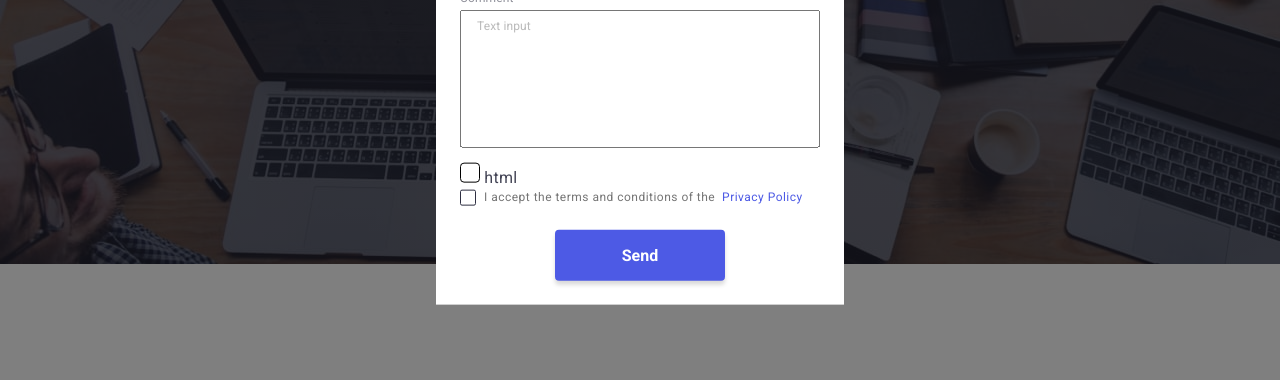
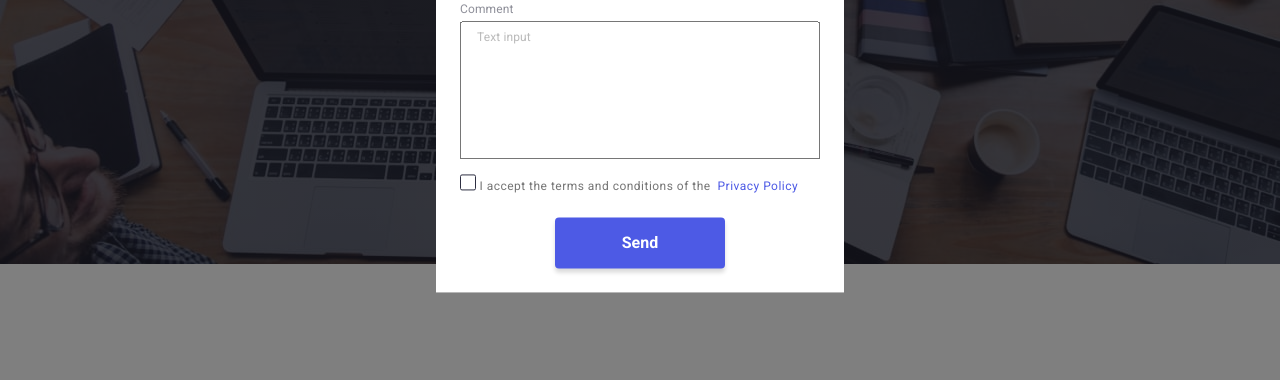
Before and after one commit to Tigwan/goit-markup-hw-06, a plain HTML site: page index.html in a window 1280 px wide. Both pictures are taken after a click on the button "Order Service". Shown: the part 408-788 px from the top of the page. Drawn offline with nearby package versions, Linux system fonts and the light colour scheme.

Commit message:
probnic 2

```diff
--- a/css/style.css
+++ b/css/style.css
@@ -813,26 +813,36 @@ overflow: hidden;
 }
 /* ============================================================================================ */
 /* Чекбокс от Репети */
+.lable{
+margin-bottom: 24px;
+  font-size: 12px;
+  line-height: 1.2;
+  letter-spacing: 0.04em;
+  color: #757575;
+}
+
 .checkbox {
   -webkit-appearance: none;
   -moz-appearance: none;
   appearance: none;
 
   position: absolute;
+
+
 }
 
 .icon {
   content: "";
   display: inline-block;
-  width: 20px;
-  height: 20px;
+  width: 16px;
+  height: 16px;
 
-  border: 1px solid black;
-  border-radius: 4px;
+  border: 1.25px solid var(--color-dark);
+  border-radius: 2px;
 }
 
 .checkbox:checked + .icon {
-background-color: blue;
+background-color: var(--color-primary-brand);
 background-image: url(/images/daw.svg);
 background-position: 50% 50%;
 }
--- a/index.html
+++ b/index.html
@@ -513,20 +513,9 @@
               placeholder="Text input"
             ></textarea>
           </label>
-          <!-- ==================== -->
           <label class="lable">
-            <input type="checkbox" class="checkbox" name="topic" value="html" />
+            <input type="checkbox" class="checkbox" />
             <span class="icon"></span>
-            html
-          </label>
-          <!-- ==================== -->
-          <input
-            id="user-policy"
-            type="checkbox"
-            name="user-policy"
-            class="modal-form-check visually-hidden"
-          />
-          <label for="user-policy" class="modal-form-check-desc">
             I accept the terms and conditions of the &nbsp;<a
               href=""
               class="modal-form-link"
```
